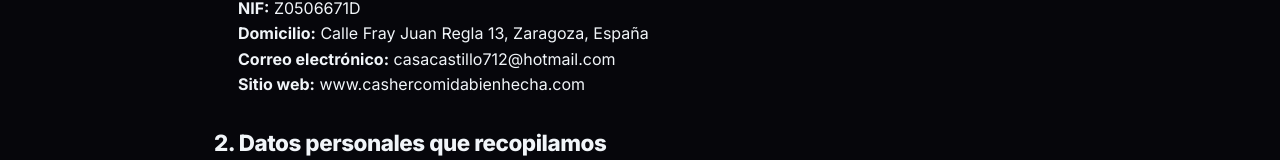
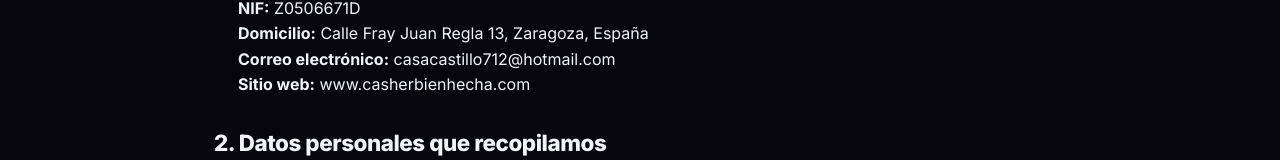
Before and after one commit to casta712/verificado, a React (Vite) app: page /politica-privacidad in a window 1280 px wide. Shown: the part 309-469 px from the top of the page. Built offline with nearby package versions, Linux system fonts and the light colour scheme.

Commit message:
Fix: dominio correcto casherbienhecha.com en politica de privacidad

```diff
--- a/src/pages/PrivacyPolicy.jsx
+++ b/src/pages/PrivacyPolicy.jsx
@@ -24,7 +24,7 @@
             <li className="mb-2"><strong>NIF:</strong> Z0506671D</li>
             <li className="mb-2"><strong>Domicilio:</strong> Calle Fray Juan Regla 13, Zaragoza, España</li>
             <li className="mb-2"><strong>Correo electrónico:</strong> casacastillo712@hotmail.com</li>
-            <li className="mb-2"><strong>Sitio web:</strong> www.cashercomidabienhecha.com</li>
+            <li className="mb-2"><strong>Sitio web:</strong> www.casherbienhecha.com</li>
           </ul>
         </div>
 
@@ -257,7 +257,7 @@
           <ul className="text-muted" style={{ paddingLeft: '1.5rem', listStyle: 'none' }}>
             <li className="mb-2">📧 <strong>Correo electrónico:</strong> casacastillo712@hotmail.com</li>
             <li className="mb-2">📍 <strong>Dirección postal:</strong> Calle Fray Juan Regla 13, Zaragoza, España</li>
-            <li className="mb-2">🌐 <strong>Sitio web:</strong> www.cashercomidabienhecha.com</li>
+            <li className="mb-2">🌐 <strong>Sitio web:</strong> www.casherbienhecha.com</li>
           </ul>
         </div>
 
```
